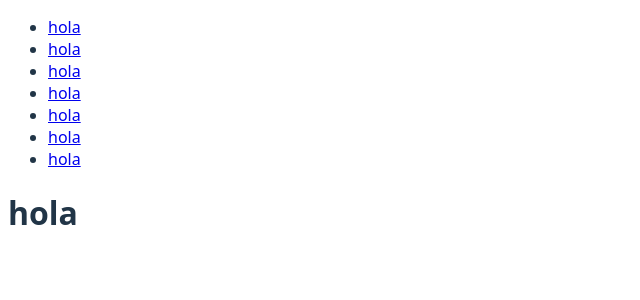
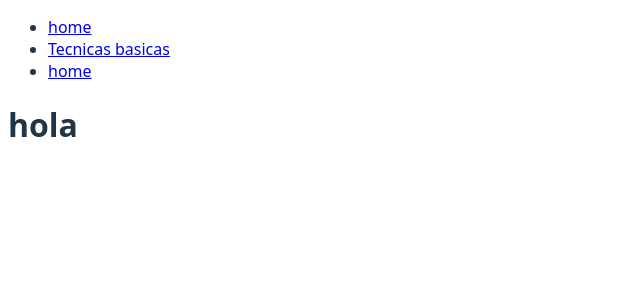
Before and after one commit to juban1234/Portafolio-Profecional, a React (Vite) app in the folder proyecto/: page / in a window 1280 px wide. Shown: the top 300 px of the page, without its empty margins (0-640 px from the left). Built offline with nearby package versions, Linux system fonts and the light colour scheme.

Commit message:
actualizacion de la pagina principal

```diff
--- a/proyecto/src/App.jsx
+++ b/proyecto/src/App.jsx
@@ -3,6 +3,7 @@ import { Route,Routes } from 'react-router-dom'
 import { Header } from './Components/layouts/Header/Header'
 import { Footer } from './Components/layouts/Footer/Footer'
 import { Home } from './Components/pages/Home/Home'
+import { TecnnicalSkill } from './Components/pages/TecnnicalSkill/TecnnicalSkill'
 
 
 
@@ -14,6 +15,7 @@ export const App = () => {
           <Routes>
 
             <Route path='/' element={<Home/>}/>
+            <Route path='/TecnnicalSkill' element={<TecnnicalSkill/>}/>
 
           </Routes>
         <Footer/>
--- /dev/null
+++ b/proyecto/src/Components/UI/ItemNav.jsx
@@ -0,0 +1,12 @@
+
+import { NavLink } from 'react-router-dom'
+
+export const ItemNav = ({route,StyleLi,content}) => {
+  return (
+    <>
+        <li className={StyleLi}>
+            <NavLink to={route}> {content} </NavLink>
+        </li>
+    </>
+  )
+}
--- a/proyecto/src/Components/layouts/Header/Header.jsx
+++ b/proyecto/src/Components/layouts/Header/Header.jsx
@@ -1,18 +1,13 @@
+import { NavBar } from "../NavBar/NavBar"
+
+
 
 export const Header = () => {
   return (
     <>
-        <nav>
-            <ul>
-                <li><a href="#"> hola </a></li>
-                <li><a href="#"> hola </a></li>
-                <li><a href="#"> hola </a></li>
-                <li><a href="#"> hola </a></li>
-                <li><a href="#"> hola </a></li>
-                <li><a href="#"> hola </a></li>
-                <li><a href="#"> hola </a></li>
-            </ul>
-        </nav>
+      <header>
+        <NavBar></NavBar>
+      </header>
     </>
   )
 }
--- /dev/null
+++ b/proyecto/src/Components/layouts/NavBar/NavBar.jsx
@@ -0,0 +1,26 @@
+import React from 'react'
+import { ItemNav } from '../../UI/ItemNav'
+
+
+export const NavBar = () => {
+    return (
+        <>
+            <nav>
+                <ul className='flex flex-wrap'>
+                    <ItemNav
+                        route={'/'}
+                        content='home'
+                    />
+                    <ItemNav
+                        route={'/TecnnicalSkill'}
+                        content='Tecnicas basicas'
+                    />
+                    <ItemNav
+                        route={'/'}
+                        content='home'
+                    />
+                </ul>
+            </nav>
+        </>
+    )
+}
--- a/proyecto/src/Components/pages/Home/Home.jsx
+++ b/proyecto/src/Components/pages/Home/Home.jsx
@@ -1,8 +1,10 @@
+import { Main } from "../../layouts/Main/Main"
+
 
 export const Home = () => {
   return (
     <>
-      <h1> hola </h1>
+      <Main/>
     </>
   )
 }
--- /dev/null
+++ b/proyecto/src/Components/pages/TecnnicalSkill/TecnnicalSkill.jsx
@@ -0,0 +1,9 @@
+
+
+export const TecnnicalSkill = () => {
+  return (
+    <>
+        <h1>como estas</h1>
+    </>
+  )
+}
```
